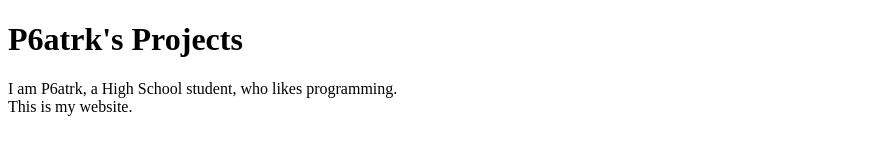
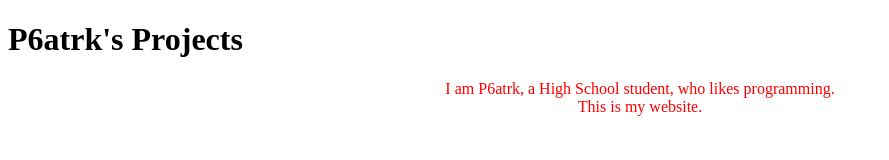
Before and after one commit to P6atrk/P6atrk.github.io, a plain HTML site: page index.html in a window 1280 px wide. Shown: the whole page, without its empty margins (0-889 px from the left). Drawn offline with Linux system fonts and the light colour scheme.

Commit message:
Update index.html

```diff
--- a/index.html
+++ b/index.html
@@ -5,6 +5,12 @@
 <HEAD>
   <title>P6trk.github.io</title>
   <link rel="shortcut icon" href="pageIcon.png">
+  <STYLE>
+    p {
+      text-align: center;
+      color: red;
+    }
+  </STYLE>
 </HEAD>
 
 <BODY>
```
